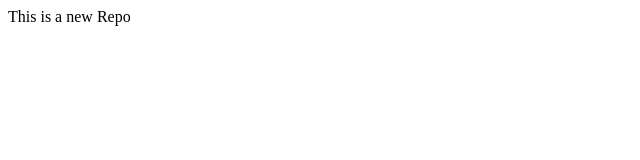
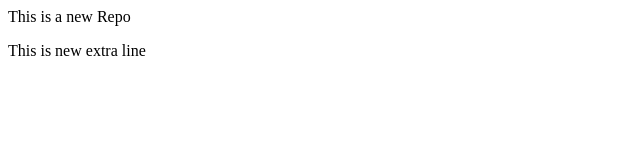
Before and after one commit to Vismitha974/local-repo, a plain HTML site: page index.html in a window 1280 px wide. Shown: the whole page, without its empty margins (0-640 px from the left). Drawn offline with Linux system fonts and the light colour scheme.

Commit message:
Add new line

```diff
--- a/index.html
+++ b/index.html
@@ -1 +1,2 @@
 <p>This is a new Repo</p>
+<p> This is new extra line</p>
```
